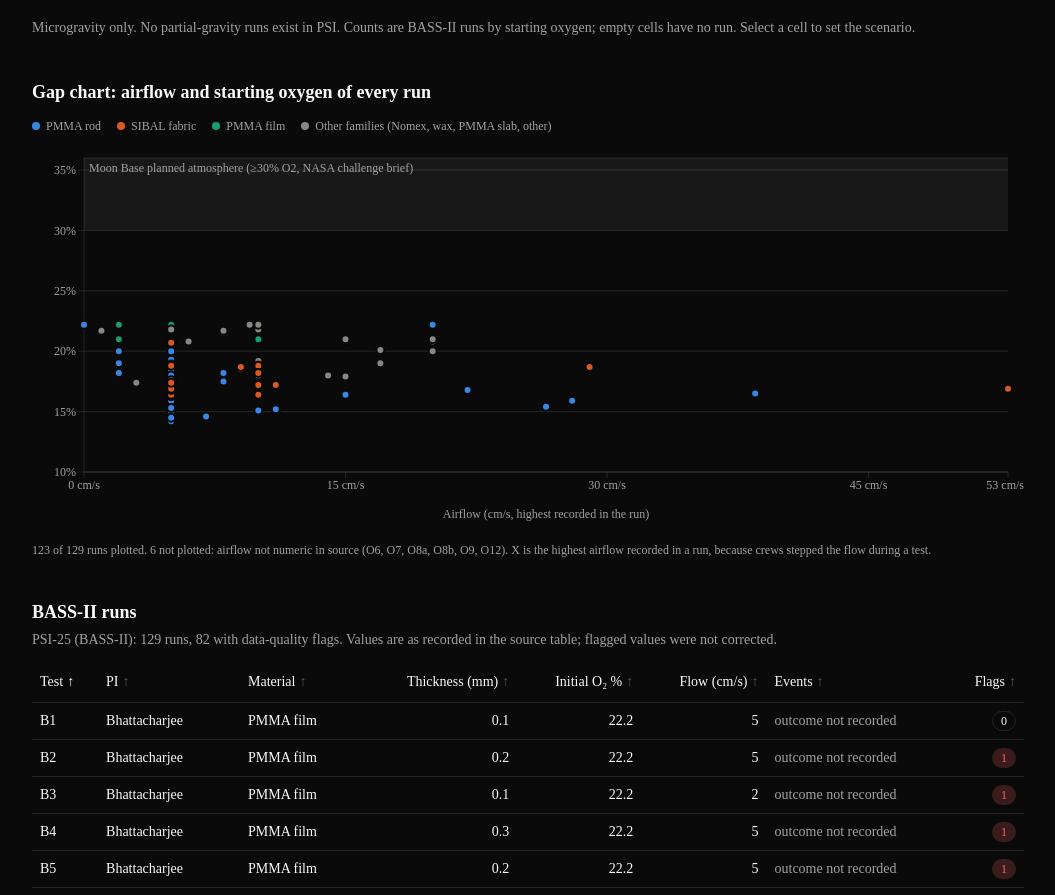
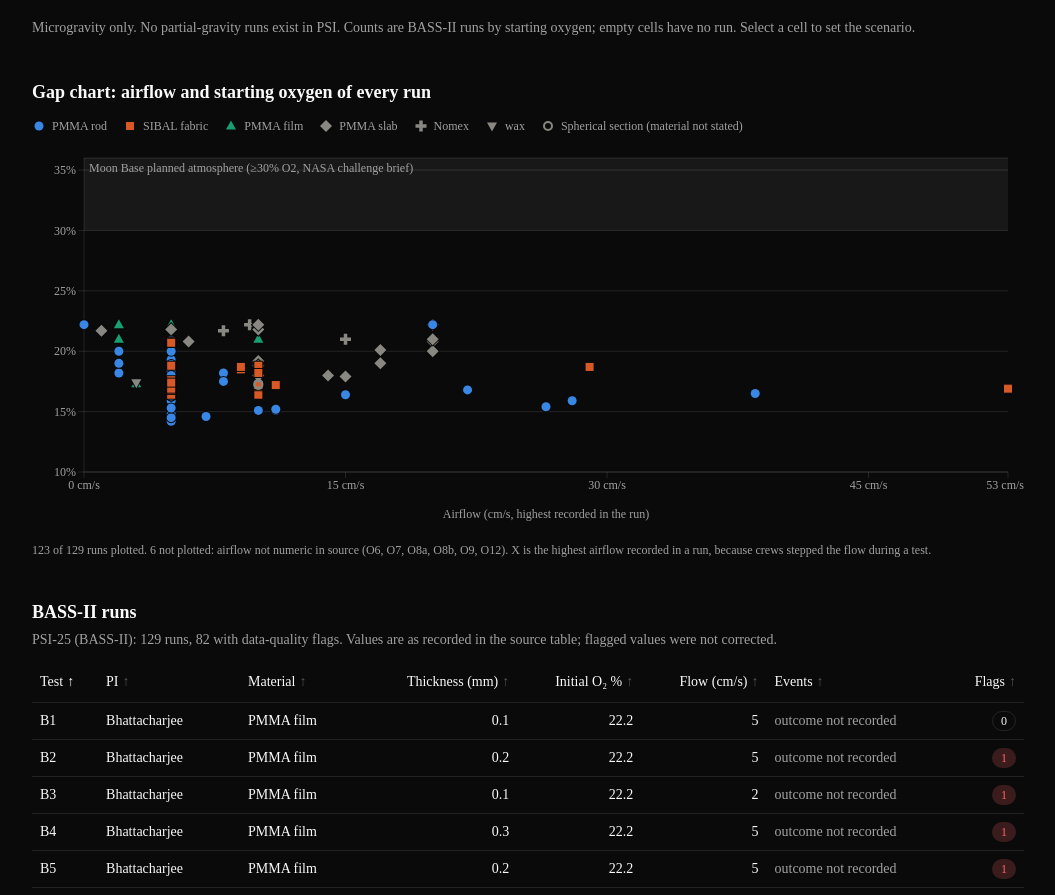
Before and after one commit to Mahoozi/NASA-2026, a Next.js app: page /lab in a window 1280 px wide. Shown: the part 1092-1987 px from the top of the page, without its empty margins (112-1167 px from the left). Built offline with nearby package versions, Linux system fonts and the light colour scheme.

Commit message:
Give each material family its own marker shape

```diff
--- a/app/lab/gap-chart.tsx
+++ b/app/lab/gap-chart.tsx
@@ -15,10 +15,13 @@ import {
   YAxis,
 } from "recharts";
 import type { MaterialFamily, Run, Scenario } from "@/lib/schema";
+import { familyLabel } from "./coverage-grid";
+import { MATERIAL_FAMILIES } from "./scenario";
 
 // Scatter puts every pair on screen, so the dataviz palette caps colour at its
 // first three slots (validated all-pairs, light and dark). The three largest
-// families get them in fixed order; every other family folds into a neutral.
+// families get them in fixed order; every other family is neutral gray and is
+// identified by its marker shape (see SHAPE below).
 const COLOURED: { family: MaterialFamily; slot: string }[] = [
   { family: "PMMA rod", slot: "--gc-s1" },
   { family: "SIBAL fabric", slot: "--gc-s2" },
@@ -37,23 +40,92 @@ type Point = {
 
 const slotFor = (f: MaterialFamily) => COLOURED.find((c) => c.family === f)?.slot ?? OTHER_SLOT;
 
-function Dot(props: { cx?: number; cy?: number; payload?: Point; fill?: string }) {
+// Every family also gets its own marker shape, so identity never rests on
+// colour alone (the four gray families are told apart by shape only).
+type Shape = "circle" | "square" | "triangle" | "diamond" | "plus" | "triangleDown" | "ring" | "squareRing";
+const SHAPE: Record<MaterialFamily, Shape> = {
+  "PMMA rod": "circle",
+  "SIBAL fabric": "square",
+  "PMMA film": "triangle",
+  "PMMA slab": "diamond",
+  Nomex: "plus",
+  wax: "triangleDown",
+  other: "ring",
+  "PMMA sphere": "squareRing",
+};
+
+/** One marker, ~9–12px, centred on (cx, cy), with the 2px surface ring. */
+function Marker({
+  shape,
+  cx,
+  cy,
+  colour,
+  opacity = 1,
+}: {
+  shape: Shape;
+  cx: number;
+  cy: number;
+  colour: string;
+  opacity?: number;
+}) {
+  const solid = {
+    fill: colour,
+    fillOpacity: opacity,
+    stroke: "var(--background)",
+    strokeWidth: 2,
+    paintOrder: "stroke" as const,
+  };
+  const hollow = { fill: "none", stroke: colour, strokeOpacity: opacity, strokeWidth: 2 };
+  const pts = (p: [number, number][]) => p.map(([x, y]) => `${cx + x},${cy + y}`).join(" ");
+  switch (shape) {
+    case "circle":
+      return <circle cx={cx} cy={cy} r={4.5} {...solid} />;
+    case "square":
+      return <rect x={cx - 4} y={cy - 4} width={8} height={8} {...solid} />;
+    case "triangle":
+      return <polygon points={pts([[0, -5.5], [5, 3.5], [-5, 3.5]])} {...solid} />;
+    case "triangleDown":
+      return <polygon points={pts([[0, 5.5], [5, -3.5], [-5, -3.5]])} {...solid} />;
+    case "diamond":
+      return <polygon points={pts([[0, -6], [6, 0], [0, 6], [-6, 0]])} {...solid} />;
+    case "plus":
+      return (
+        <polygon
+          points={pts([[-1.75, -5.5], [1.75, -5.5], [1.75, -1.75], [5.5, -1.75], [5.5, 1.75], [1.75, 1.75], [1.75, 5.5], [-1.75, 5.5], [-1.75, 1.75], [-5.5, 1.75], [-5.5, -1.75], [-1.75, -1.75]])}
+          {...solid}
+        />
+      );
+    case "ring":
+      return <circle cx={cx} cy={cy} r={4} {...hollow} />;
+    case "squareRing":
+      return <rect x={cx - 4} y={cy - 4} width={8} height={8} {...hollow} />;
+  }
+}
+
+function Dot(props: { cx?: number; cy?: number; payload?: Point }) {
   const { cx, cy, payload } = props;
   if (cx === undefined || cy === undefined || !payload) return <g />;
+  const family = payload.run.material.family;
   return (
     <g>
-      {/* 24px transparent hit target around an 8px mark */}
+      {/* 24px transparent hit target around a ~10px mark */}
       <circle cx={cx} cy={cy} r={12} fill="transparent" />
-      <circle
+      <Marker
+        shape={SHAPE[family]}
         cx={cx}
         cy={cy}
-        r={4}
-        fill={`var(${slotFor(payload.run.material.family)})`}
-        fillOpacity={payload.match ? 1 : 0.25}
-        stroke="var(--background)"
-        strokeWidth={2}
+        colour={`var(${slotFor(family)})`}
+        opacity={payload.match ? 1 : 0.25}
       />
     </g>
+  );
+}
+
+function LegendMark({ family }: { family: MaterialFamily }) {
+  return (
+    <svg width={14} height={14} viewBox="0 0 14 14" aria-hidden className="shrink-0">
+      <Marker shape={SHAPE[family]} cx={7} cy={7} colour={`var(${slotFor(family)})`} />
+    </svg>
   );
 }
 
@@ -90,8 +162,8 @@ export function GapChart({
   /** null = no run-level dimension set, so every run is shown at full strength. */
   matchingRunIds: Set<string> | null;
 }) {
-  const { groups, unplotted, otherFamilies } = useMemo(() => {
-    const groups = new Map<string, Point[]>();
+  const { groups, unplotted, families } = useMemo(() => {
+    const groups = new Map<MaterialFamily, Point[]>();
     const unplotted: Run[] = [];
     for (const run of runs) {
       const x = run.flowCmS.max ?? run.flowCmS.min;
@@ -99,16 +171,18 @@ export function GapChart({
         unplotted.push(run);
         continue;
       }
-      const key = COLOURED.some((c) => c.family === run.material.family)
-        ? run.material.family
-        : "other";
+      const key = run.material.family;
       const point = { x, y: run.o2InitialPct, run, match: matchingRunIds?.has(run.id) ?? true };
       groups.set(key, [...(groups.get(key) ?? []), point]);
     }
-    const otherFamilies = [...new Set(runs.map((r) => r.material.family))].filter(
-      (f) => !COLOURED.some((c) => c.family === f),
-    );
-    return { groups, unplotted, otherFamilies };
+    // Legend order: the three coloured families in slot order, then the rest
+    // in schema order. Only families present in the data are listed.
+    const present = new Set(runs.map((r) => r.material.family));
+    const families = [
+      ...COLOURED.map((c) => c.family),
+      ...MATERIAL_FAMILIES.filter((f) => !COLOURED.some((c) => c.family === f)),
+    ].filter((f) => present.has(f));
+    return { groups, unplotted, families };
   }, [runs, matchingRunIds]);
 
   const { o2Pct: o2, flowCmS: flow } = scenario;
@@ -123,17 +197,13 @@ export function GapChart({
       `}</style>
 
       <ul className="flex flex-wrap gap-x-4 gap-y-1.5 text-xs text-muted-foreground" aria-label="Legend">
-        {COLOURED.map((c) => (
-          <li key={c.family} className="flex items-center gap-1.5">
-            <span className="size-2 rounded-full" style={{ background: `var(${c.slot})` }} />
-            {c.family}
+        {families.map((f) => (
+          <li key={f} className="flex items-center gap-1.5">
+            <LegendMark family={f} />
+            {familyLabel(f, runs)}
           </li>
         ))}
-        <li className="flex items-center gap-1.5">
-          <span className="size-2 rounded-full" style={{ background: `var(${OTHER_SLOT})` }} />
-          Other families ({otherFamilies.join(", ")})
-        </li>
-        {matchingRunIds && <li>Faded points: runs that do not match the scenario</li>}
+        {matchingRunIds && <li>Faded marks: runs that do not match the scenario</li>}
       </ul>
 
       <div
```
